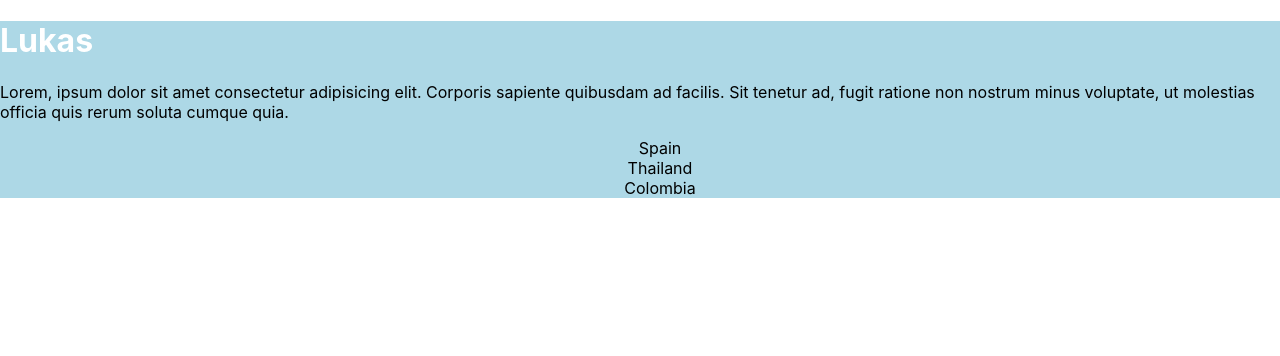
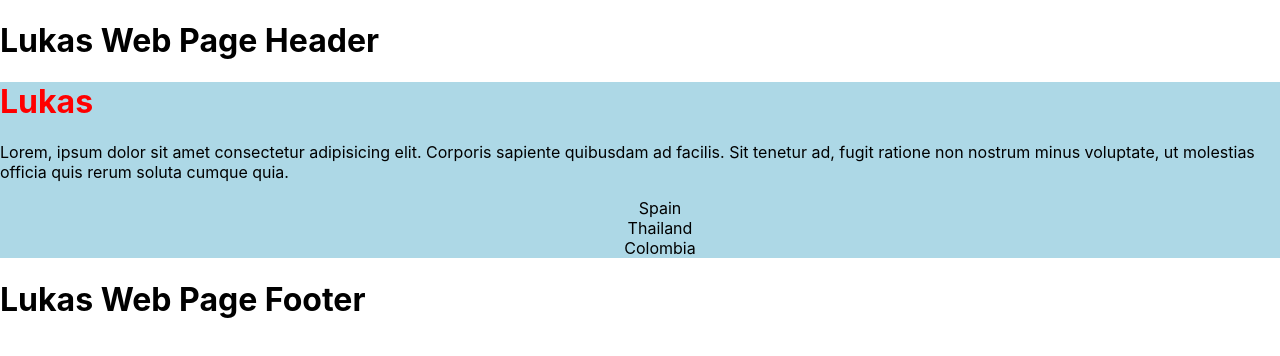
Before and after one commit to lukassketrys98/REACT-COURSE-PT1, a React (Create React App) app: page / in a window 1280 px wide. Shown: the top 356 px of the page. Built offline with nearby package versions, Linux system fonts and the light colour scheme.

Commit message:
Set components branch

```diff
--- a/src/App.js
+++ b/src/App.js
@@ -1,9 +1,18 @@
 import React from 'react';
-import MyInfo from './Components/MyInfo'
+import Main from './Components/Main'
+import Header from './Components/Header'
+import Footer from './Components/Footer'
 
 function App() {
   return (
-    <MyInfo/>
+    <div>
+
+
+    <Header/>
+    <Main/>
+    <Footer/>
+    </div>
+
   );
 }
 
--- /dev/null
+++ b/src/Components/Footer.js
@@ -0,0 +1,11 @@
+import React from 'react';
+
+function Footer(){
+    return(
+        <footer>
+            <h1>Lukas Web Page Footer</h1>
+        </footer>
+
+    )
+}
+export default Footer;
--- /dev/null
+++ b/src/Components/Header.js
@@ -0,0 +1,11 @@
+import React from 'react';
+
+function Header(){
+    return(
+        <header>
+            <h1>Lukas Web Page Header</h1>
+        </header>
+
+    )
+}
+export default Header;
--- /dev/null
+++ b/src/Components/Main.js
@@ -0,0 +1,15 @@
+import React from 'react';
+import MyInfo from './MyInfo'
+
+
+function Main(){
+    return(
+      <div style = {{backgroundColor: "lightblue"}}>
+       <MyInfo/>
+
+      </div>
+
+    )
+  }
+
+  export default Main;
--- a/src/Components/MyInfo.js
+++ b/src/Components/MyInfo.js
@@ -1,20 +1,17 @@
 import React from 'react';
-// import MyInfoCss from
-
 
 function MyInfo(){
     return(
-      <div style = {{backgroundColor: "lightblue"}}>
-        <h1 style = {{color: "white"}}>Lukas</h1>
+        <div>
+        <h1 style = {{color:"red"}}>Lukas</h1>
         <p>Lorem, ipsum dolor sit amet consectetur adipisicing elit. Corporis sapiente quibusdam ad facilis. Sit tenetur ad, fugit ratione non nostrum minus voluptate, ut molestias officia quis rerum soluta cumque quia.</p>
         <ul style = {{listStyleType: "none", textAlign: "center"}}>
           <li>Spain</li>
           <li>Thailand</li>
           <li>Colombia</li>
         </ul>
-      </div>
+        </div>
+    )
+}
 
-    )
-  }
-
-  export default MyInfo;
+export default MyInfo;
```
Also changed, not shown: src/Components/MyInfoName.js (deleted).
